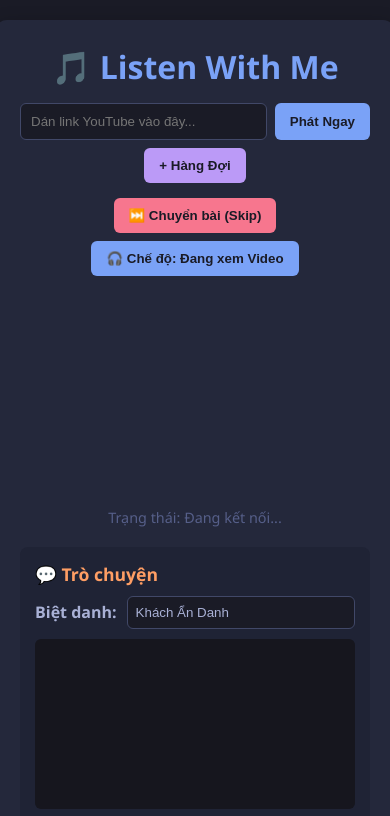
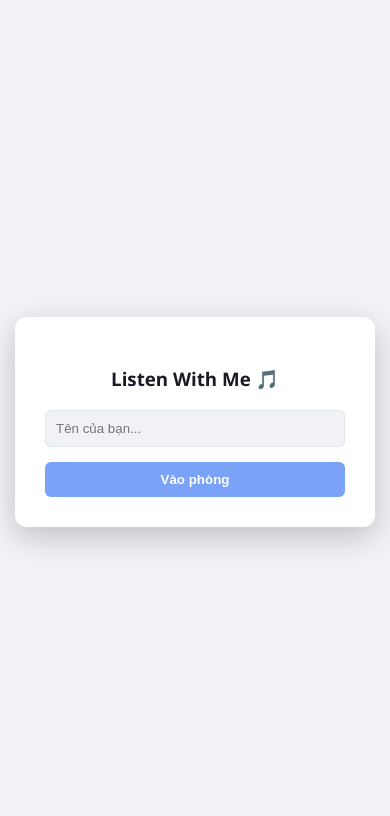
Before and after one commit to leagueoflengend/listenwmebro, a website: page index.html in a window 390 px wide. Shown: the top 816 px of the page. Drawn offline with nearby package versions, Linux system fonts and the light colour scheme; no server answers.

Commit message:
Update index.html

```diff
--- a/index.html
+++ b/index.html
@@ -4,88 +4,65 @@
     <meta charset="UTF-8">
     <meta name="viewport" content="width=device-width, initial-scale=1.0">
     <title>Listen With Me 🎵</title>
+    <link rel="stylesheet" href="https://cdnjs.cloudflare.com/ajax/libs/font-awesome/6.0.0/css/all.min.css">
     <style>
-        body { font-family: 'Segoe UI', sans-serif; background-color: #1a1b26; color: #a9b1d6; display: flex; flex-direction: column; align-items: center; min-height: 100vh; margin: 0; padding: 20px; box-sizing: border-box;}
-        .container { background-color: #24283b; padding: 25px; border-radius: 12px; box-shadow: 0 8px 20px rgba(0,0,0,0.4); text-align: center; width: 100%; max-width: 650px; }
-        h1 { color: #7aa2f7; margin-bottom: 10px; margin-top: 0;}
-        .controls { margin: 15px 0; display: flex; gap: 8px; justify-content: center; flex-wrap: wrap;}
-        input[type="text"] { flex-grow: 1; padding: 10px; border-radius: 6px; border: 1px solid #414868; background-color: #1a1b26; color: #a9b1d6; outline: none; min-width: 200px;}
-        button { padding: 10px 15px; border: none; border-radius: 6px; background-color: #7aa2f7; color: #1a1b26; font-weight: bold; cursor: pointer; transition: 0.2s;}
-        button:hover { background-color: #89b4fa; }
-        .btn-secondary { background-color: #bb9af7; }
-        .btn-danger { background-color: #f7768e; }
-
-        #youtubePlayerContainer { margin-top: 20px; aspect-ratio: 16 / 9; width: 100%; transition: 0.3s; }
-        iframe { width: 100%; height: 100%; border: none; border-radius: 8px; }
-        .audio-only-mode { display: none !important; }
-
-        /* Tùy chỉnh Khung Danh sách phát mới */
-        .playlist-box { margin-top: 20px; text-align: left; background: #1f2335; padding: 15px; border-radius: 8px;}
-        .playlist-box h3 { margin: 0 0 10px 0; color: #9ece6a; font-size: 1.1em;}
-        ul { list-style: none; padding: 0; margin: 0; }
-
-        .playlist-item { display: flex; justify-content: space-between; align-items: center; padding: 10px 8px; border-bottom: 1px solid #292e42; font-size: 0.9em; transition: 0.2s;}
-        .playlist-item:hover { background-color: #292e42; border-radius: 6px;}
-        .playlist-item:last-child { border-bottom: none; }
-        .playlist-item-title { flex-grow: 1; overflow: hidden; text-overflow: ellipsis; white-space: nowrap; margin-right: 10px; }
-        .playlist-actions button { padding: 4px 8px; font-size: 0.8em; margin-left: 5px; border-radius: 4px; border: none; cursor: pointer; font-weight: bold;}
-        .btn-up { background-color: #e0af68; color: #1a1b26; }
-        .btn-del { background-color: #f7768e; color: #1a1b26; }
-
-        #statusText { margin-top: 15px; font-size: 0.9em; color: #565f89; }
-
-        /* Khung Chat */
-        .chat-container { margin-top: 20px; background: #1f2335; padding: 15px; border-radius: 8px; text-align: left;}
-        .chat-container h3 { margin: 0 0 10px 0; color: #ff9e64; font-size: 1.1em;}
-        .name-input { margin-bottom: 10px; display: flex; gap: 10px; align-items: center; }
-        .name-input label { color: #a9b1d6; font-weight: bold; white-space: nowrap; }
-        .name-input input { padding: 8px; width: 150px;}
-        .chat-messages { height: 150px; overflow-y: auto; background: #16161e; padding: 10px; border-radius: 6px; margin-bottom: 10px; font-size: 0.95em; display: flex; flex-direction: column; gap: 8px;}
-        .chat-input-box { display: flex; gap: 8px; }
-        .chat-msg strong { color: #7dcfff; }
+        :root { --bg: #f0f2f5; --card: #ffffff; --text: #1a1b26; --sub: #565f89; --border: #e1e4e8; --accent: #7aa2f7; --inner: #f8f9fa; }
+        body.dark-theme { --bg: #1a1b26; --card: #24283b; --text: #a9b1d6; --sub: #565f89; --border: #414868; --accent: #7aa2f7; --inner: #1f2335; }
+        body { font-family: 'Segoe UI', sans-serif; background: var(--bg); color: var(--text); display: flex; flex-direction: column; align-items: center; min-height: 100vh; margin: 0; padding: 20px; transition: 0.3s; }
+        .container { background: var(--card); padding: 25px; border-radius: 12px; box-shadow: 0 8px 30px rgba(0,0,0,0.1); width: 100%; max-width: 650px; position: relative; text-align: center; }
+        #joinModal { position: fixed; inset: 0; background: var(--bg); z-index: 9999; display: flex; align-items: center; justify-content: center; }
+        .modal-content { background: var(--card); padding: 30px; border-radius: 12px; text-align: center; width: 300px; box-shadow: 0 10px 30px rgba(0,0,0,0.2); }
+        .theme-switch { position: absolute; top: 15px; right: 15px; cursor: pointer; color: var(--accent); }
+        .online-status { font-size: 0.85em; margin-bottom: 15px; color: var(--sub); }
+        .dot { height: 8px; width: 8px; background: #9ece6a; border-radius: 50%; display: inline-block; margin-right: 5px; }
+        .controls { margin: 10px 0; display: flex; gap: 8px; }
+        input[type="text"] { flex: 1; padding: 10px; border-radius: 6px; border: 1px solid var(--border); background: var(--bg); color: var(--text); outline: none; }
+        button { padding: 10px 15px; border: none; border-radius: 6px; background: var(--accent); color: white; font-weight: bold; cursor: pointer; transition: 0.2s; }
+        .search-results { position: absolute; top: 110px; left: 5%; width: 90%; background: var(--card); border: 1px solid var(--border); border-radius: 8px; z-index: 100; display: none; max-height: 350px; overflow-y: auto; box-shadow: 0 10px 30px rgba(0,0,0,0.2); text-align: left; }
+        .search-item { display: flex; gap: 10px; padding: 10px; border-bottom: 1px solid var(--border); cursor: pointer; transition: 0.2s;}
+        .search-item:hover { background: var(--inner); }
+        .search-item img { width: 80px; border-radius: 4px; }
+        #youtubePlayerContainer { margin-top: 15px; aspect-ratio: 16/9; width: 100%; }
+        iframe { width: 100%; height: 100%; border-radius: 8px; border: none; }
+        .playlist-box, .chat-container { margin-top: 15px; background: var(--inner); padding: 15px; border-radius: 8px; text-align: left; }
+        .chat-messages { height: 100px; overflow-y: auto; margin-bottom: 10px; font-size: 0.9em; border-bottom: 1px solid var(--border); }
     </style>
 </head>
 <body>
+    <div id="joinModal">
+        <div class="modal-content">
+            <h3>Listen With Me 🎵</h3>
+            <input type="text" id="joinNameInput" placeholder="Tên của bạn..." style="width: 100%; box-sizing: border-box; margin-bottom: 15px;">
+            <button onclick="joinRoom()" style="width: 100%;">Vào phòng</button>
+        </div>
+    </div>
     <div class="container">
+        <div class="theme-switch" onclick="toggleTheme()"><i id="theme-icon" class="fas fa-moon"></i></div>
         <h1>🎵 Listen With Me</h1>
-
+        <div class="online-status"><span class="dot"></span> Online (<span id="userCount">0</span>): <span id="userList"></span></div>
         <div class="controls">
-            <input type="text" id="youtubeLink" placeholder="Dán link YouTube vào đây...">
-            <button onclick="playNow()">Phát Ngay</button>
-            <button onclick="addToList()" class="btn-secondary">+ Hàng Đợi</button>
+            <input type="text" id="youtubeLink" placeholder="Tìm tên bài hoặc dán link...">
+            <button onclick="searchSong()" style="background:#9ece6a; color:#1a1b26;">🔍 Tìm</button>
+            <button onclick="playNow()">▶ Phát Link</button>
         </div>
-
+        <div id="searchResultsBox" class="search-results"></div>
+        <div id="youtubePlayerContainer"><div id="player"></div></div>
+        <div id="statusText" style="font-size:0.8em; color:var(--sub); margin:5px 0;">Đang tải...</div>
         <div class="controls">
-            <button onclick="skipVideo()" class="btn-danger">⏭️ Chuyển bài (Skip)</button>
-            <button onclick="toggleVideoMode()" id="toggleBtn">🎧 Chế độ: Đang xem Video</button>
+            <button onclick="skipVideo()" style="background:#f7768e; flex:1;">⏭️ Chuyển bài (Skip)</button>
         </div>
-
-        <div id="youtubePlayerContainer">
-            <div id="player"></div>
+        <div class="playlist-box">
+            <h4 style="margin:0 0 10px 0;">Hàng chờ:</h4>
+            <ul id="playlistUI" style="list-style:none; padding:0; margin:0;"></ul>
         </div>
-        <div id="statusText">Trạng thái: Đang kết nối...</div>
-
         <div class="chat-container">
-            <h3>💬 Trò chuyện</h3>
-            <div class="name-input">
-                <label for="nickname">Biệt danh:</label>
-                <input type="text" id="nickname" placeholder="Nhập tên..." value="Khách Ẩn Danh">
-            </div>
             <div id="chatMessages" class="chat-messages"></div>
-            <div class="chat-input-box">
-                <input type="text" id="chatInput" placeholder="Nhập tin nhắn..." onkeypress="handleKeyPress(event)">
+            <div class="controls" style="margin:0;">
+                <input type="text" id="chatInput" placeholder="Chat..." onkeypress="if(event.key==='Enter') sendMessage()">
                 <button onclick="sendMessage()">Gửi</button>
             </div>
         </div>
-
-        <div class="playlist-box">
-            <h3>Danh sách chờ:</h3>
-            <ul id="playlistUI">
-                <li>Danh sách đang trống...</li>
-            </ul>
-        </div>
     </div>
-
     <script src="/socket.io/socket.io.js"></script>
     <script src="script.js"></script>
 </body>
```
